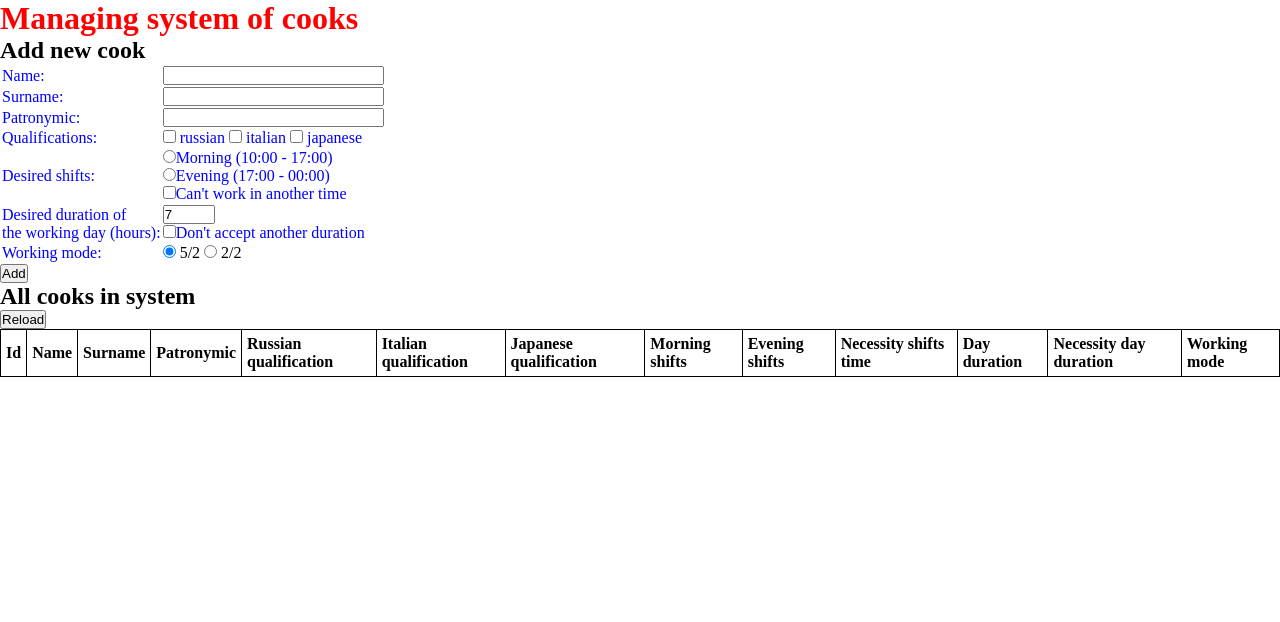
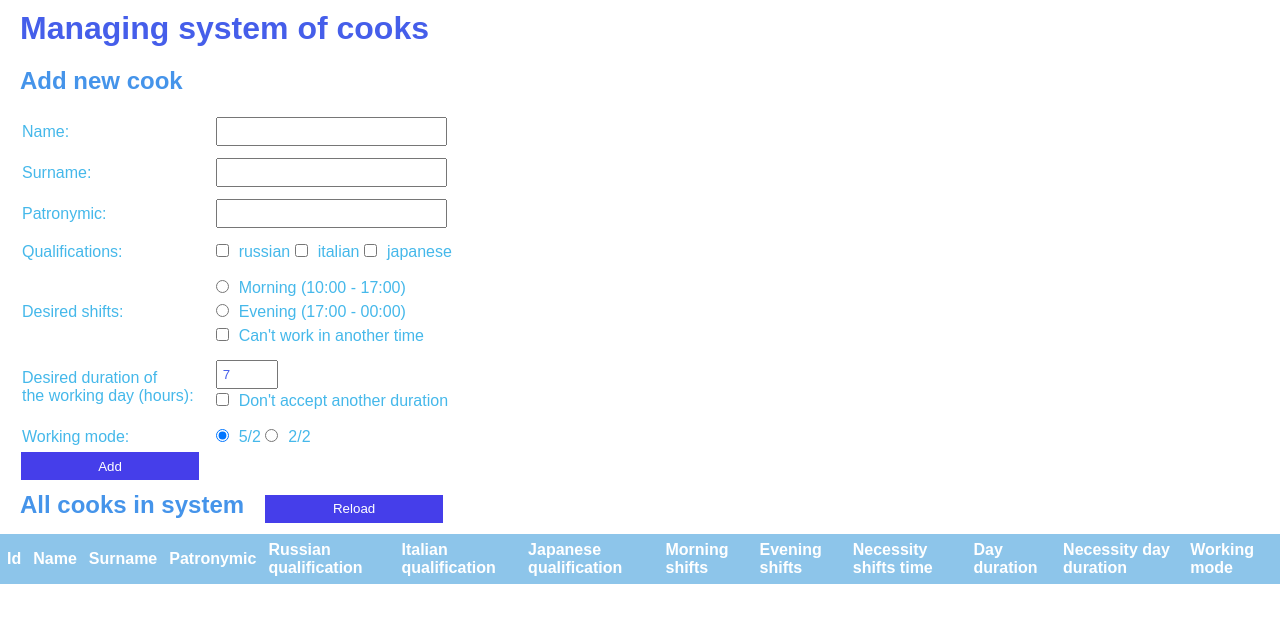
Before and after one commit to zeionara/kitchen, a website: page public/index.html in a window 1280 px wide. Drawn offline with nearby package versions, Linux system fonts and the light colour scheme; no server answers.

Commit message:
Added styles

```diff
--- a/public/index.html
+++ b/public/index.html
@@ -9,8 +9,8 @@
     <title>Cooks</title>
   </head>
   <body>
-    <div id="modal_form"><!-- Сaмo oкнo -->
-      <span id="modal_close">X</span> <!-- Кнoпкa зaкрыть -->
+    <div id="modal_form">
+      <span id="modal_close">X</span>
 
       <form name="edit" method="POST" action="/edit_handler" id="edit">
         <table>
@@ -19,7 +19,7 @@
               <label>Name: </label>
             </td>
             <td>
-              <input pattern="^[А-ЯЁ][а-яё]+$|^[A-Z][a-z]+$" required name="name" type="text" size="25" maxlength="30" />
+              <input pattern="^[А-ЯЁ][а-яё]+$|^[A-Z][a-z]+$" required name="name" type="text" size="25" maxlength="30" class="usertext"/>
             </td>
           </tr>
           <tr>
@@ -27,7 +27,7 @@
               <label>Surname: </label>
             </td>
             <td>
-              <input pattern="^[А-ЯЁ][а-яё]+$|^[A-Z][a-z]+$" required name="surname" type="text" size="25" maxlength="30"/>
+              <input pattern="^[А-ЯЁ][а-яё]+$|^[A-Z][a-z]+$" required name="surname" type="text" size="25" maxlength="30" class="usertext"/>
             </td>
           </tr>
           <tr>
@@ -35,7 +35,7 @@
               <label>Patronymic: </label>
             </td>
             <td>
-              <input pattern="^[А-ЯЁ][а-яё]+$|^[A-Z][a-z]+$" name="patronymic" type="text" size="25" maxlength="30"/>
+              <input pattern="^[А-ЯЁ][а-яё]+$|^[A-Z][a-z]+$" name="patronymic" type="text" size="25" maxlength="30" class="usertext"/>
             </td>
           </tr>
           <tr>
@@ -43,9 +43,9 @@
               <label>Qualifications:</label>
             </td>
             <td>
-              <input type="checkbox" name="russian" value="russian" unchecked><label> russian </label>
-              <input type="checkbox" name="italian" value="italian" unchecked><label> italian </label>
-              <input type="checkbox" name="japanese" value="japanese" unchecked><label> japanese </label>
+              <input type="checkbox" name="russian" value="russian" unchecked><label class="after">russian</label>
+              <input type="checkbox" name="italian" value="italian" unchecked><label class="after">italian</label>
+              <input type="checkbox" name="japanese" value="japanese" unchecked><label class="after">japanese</label>
             </td>
           </tr>
           <tr>
@@ -53,9 +53,9 @@
               <label>Desired shifts: </label><br/>
             </td>
             <td>
-              <input type="radio" name="shiftstime" value="morning" id="morningshifts"><label>Morning (10:00 - 17:00)</label><br />
-              <input type="radio" name="shiftstime" value="evening"><label>Evening (17:00 - 00:00)</label><br />
-              <input type="checkbox" name="necessityshiftstime" value="necessityshiftstime" unchecked><label>Can't work in another time</label><br />
+              <input type="radio" name="shiftstime" value="morning" id="morningshifts"><label class="after">Morning (10:00 - 17:00)</label><br />
+              <input type="radio" name="shiftstime" value="evening"><label class="after">Evening (17:00 - 00:00)</label><br />
+              <input type="checkbox" name="necessityshiftstime" value="necessityshiftstime" unchecked><label class="after">Can't work in another time</label><br />
             </td>
           </tr>
           <tr>
@@ -64,7 +64,7 @@
             </td>
             <td>
               <input name="dayduration" type="number" min="4" max="10" step="1" value ="7"/><br />
-              <input type="checkbox" name="necessitydayduration" value="necessitydayduration" unchecked><label>Don't accept another duration</label><br />
+              <input type="checkbox" name="necessitydayduration" value="necessitydayduration" unchecked><label class="after">Don't accept another duration</label><br />
             </td>
           </tr>
           <tr>
@@ -72,19 +72,16 @@
               <label>Working mode: </label><br/>
             </td>
             <td>
-              <input checked type="radio" name="workingmode" value="5/2"> 5/2
-              <input type="radio" name="workingmode" value="2/2"> 2/2 <br />
+              <input checked type="radio" name="workingmode" value="5/2"/><label class="after">5/2</label>
+              <input type="radio" name="workingmode" value="2/2" class="after"><label class="after">2/2</label><br />
             </td>
           </tr>
         </table>
         <div>
-          <input type="submit" value="Edit" name="submit">
-          <input type="button" value="Delete" name="delete" id="delete">
+          <input type="submit" value="Edit" name="submit" class="submit">
+          <input type="button" value="Delete" name="delete" id="delete" class="submit">
         </div>
       </form>
-
-
-
     </div>
     <div id="overlay"></div><!-- Пoдлoжкa -->
 
@@ -95,74 +92,74 @@
       <table>
         <tr>
           <td>
-            <label>Name: </label>
+            <label class="before">Name: </label>
           </td>
           <td>
-            <input pattern="^[А-ЯЁ][а-яё]+$|^[A-Z][a-z]+$" required name="name" type="text" size="25" maxlength="30" />
+            <input pattern="^[А-ЯЁ][а-яё]+$|^[A-Z][a-z]+$" required name="name" type="text" size="25" maxlength="30" class="usertext"/>
           </td>
         </tr>
         <tr>
           <td>
-            <label>Surname: </label>
+            <label class="before">Surname: </label>
           </td>
           <td>
-            <input pattern="^[А-ЯЁ][а-яё]+$|^[A-Z][a-z]+$" required name="surname" type="text" size="25" maxlength="30"/>
+            <input pattern="^[А-ЯЁ][а-яё]+$|^[A-Z][a-z]+$" required name="surname" type="text" size="25" maxlength="30" class="usertext"/>
           </td>
         </tr>
         <tr>
           <td>
-            <label>Patronymic: </label>
+            <label class="before">Patronymic: </label>
           </td>
           <td>
-            <input pattern="^[А-ЯЁ][а-яё]+$|^[A-Z][a-z]+$" name="patronymic" type="text" size="25" maxlength="30"/>
+            <input pattern="^[А-ЯЁ][а-яё]+$|^[A-Z][a-z]+$" name="patronymic" type="text" size="25" maxlength="30" class="usertext"/>
           </td>
         </tr>
         <tr>
           <td>
-            <label>Qualifications:</label>
+            <label class="before">Qualifications:</label>
           </td>
           <td>
-            <input type="checkbox" name="russian" value="russian" unchecked><label> russian </label>
-            <input type="checkbox" name="italian" value="italian" unchecked><label> italian </label>
-            <input type="checkbox" name="japanese" value="japanese" unchecked><label> japanese </label>
+            <input type="checkbox" name="russian" value="russian" unchecked><label class="after">russian</label>
+            <input type="checkbox" name="italian" value="italian" unchecked><label class="after">italian</label>
+            <input type="checkbox" name="japanese" value="japanese" unchecked><label class="after">japanese</label>
           </td>
         </tr>
         <tr>
           <td>
-            <label>Desired shifts: </label><br/>
+            <label class="before">Desired shifts: </label><br/>
           </td>
           <td>
-            <input type="radio" name="shiftstime" value="morning" id="morningshifts"><label>Morning (10:00 - 17:00)</label><br />
-            <input type="radio" name="shiftstime" value="evening"><label>Evening (17:00 - 00:00)</label><br />
-            <input type="checkbox" name="necessityshiftstime" value="necessityshiftstime" unchecked><label>Can't work in another time</label><br />
+            <input type="radio" name="shiftstime" value="morning" id="morningshifts"><label class="after">Morning (10:00 - 17:00)</label><br />
+            <input type="radio" name="shiftstime" value="evening"><label class="after">Evening (17:00 - 00:00)</label><br />
+            <input type="checkbox" name="necessityshiftstime" value="necessityshiftstime" unchecked><label class="after">Can't work in another time</label><br />
           </td>
         </tr>
         <tr>
           <td>
-            <label>Desired duration of <br /> the working day (hours):</label>
+            <label class="before">Desired duration of <br /> the working day (hours):</label>
           </td>
           <td>
-            <input name="dayduration" type="number" min="4" max="10" step="1" value ="7"/><br />
-            <input type="checkbox" name="necessitydayduration" value="necessitydayduration" unchecked><label>Don't accept another duration</label><br />
+            <input name="dayduration" type="number" min="4" max="10" step="1" value ="7" class="usertext"/><br />
+            <input type="checkbox" name="necessitydayduration" value="necessitydayduration" unchecked><label class="after">Don't accept another duration</label><br />
           </td>
         </tr>
         <tr>
           <td>
-            <label>Working mode: </label><br/>
+            <label class="before">Working mode: </label><br/>
           </td>
           <td>
-            <input checked type="radio" name="workingmode" value="5/2"> 5/2
-            <input type="radio" name="workingmode" value="2/2"> 2/2 <br />
+            <input checked type="radio" name="workingmode" value="5/2"><label class="after">5/2</label>
+            <input type="radio" name="workingmode" value="2/2"><label class="after">2/2</label><br />
           </td>
         </tr>
       </table>
       <div>
-        <input type="submit" value="Add" name="submit">
+        <input type="submit" value="Add" name="submit" class="submit">
       </div>
     </form>
 
-    <h2>All cooks in system</h2>
-    <button id="load_cooks">Reload</button>
+    <h2>All cooks in system<button id="load_cooks" class="submit">Reload</button></h2>
+
     <table id="cooks">
         <tr>
           <td>
--- a/public/styles/modal_style.css
+++ b/public/styles/modal_style.css
@@ -1,8 +1,6 @@
 #modal_form {
 	width: 500px;
 	height: 300px;
-	border-radius: 5px;
-	border: 3px #000 solid;
 	background: #fff;
 	position: fixed;
 	top: 45%;
@@ -19,10 +17,14 @@
 	width: 21px;
 	height: 21px;
 	position: absolute;
-	top: 1px;
-	right: 10px;
+	top: 0;
+	right: 0;
 	cursor: pointer;
 	display: block;
+  background: red;
+  text-align: center;
+  vertical-align: middle;
+  color:white;
 }
 
 #overlay {
--- a/public/styles/style.css
+++ b/public/styles/style.css
@@ -1,16 +1,38 @@
 *{
   margin: 0;
-  padding: 0
+  padding: 0;
+  font-family: sans-serif;
 }
 
 h1{
-  color:red
+  color:#455EEA;
+  padding:10px 20px;
 }
 
-label{
-  color:blue
+.usertext{
+  color:#455EEA;
+  padding:5px;
 }
 
+h2{
+  color:#4594EA;
+  padding:10px 20px;
+}
+
+
+label{
+  color:#45B8EA;
+}
+
+label.after{
+  padding-left:10px;
+  line-height:150%;
+}
+
+form#addnew td{
+  padding-left:20px;
+  padding-top:10px;
+}
 .error{
   color:red
 }
@@ -28,13 +50,15 @@ label{
 }
 
 table#cooks, table#cooks td {
-  border: 1px solid black;
+  border: 2px solid #8DC5EA;
   border-collapse: collapse;
   padding : 5px;
 }
 
 table#cooks tr:first-child{
   font-weight: bold;
+  background: #8DC5EA;
+  color:white;
 }
 
 tr.cookinfo{
@@ -42,6 +66,24 @@ tr.cookinfo{
 }
 
 tr.cookinfo:hover{
-  background: gray;
+  background: #8DC5EA;
+  color: white;
+}
+
+table#cooks{
+  color : #4594EA;
+}
+
+.submit{
+  background:#453EEA;
+  width:180px;
+  border : 1px solid white;
+  height:30px;
   color:white;
+  margin-left:20px;
+  cursor:pointer;
 }
+
+.submit:hover{
+  background:#5752EA;
+}
```
Also changed, not shown: server.js (+5 -14 lines).
